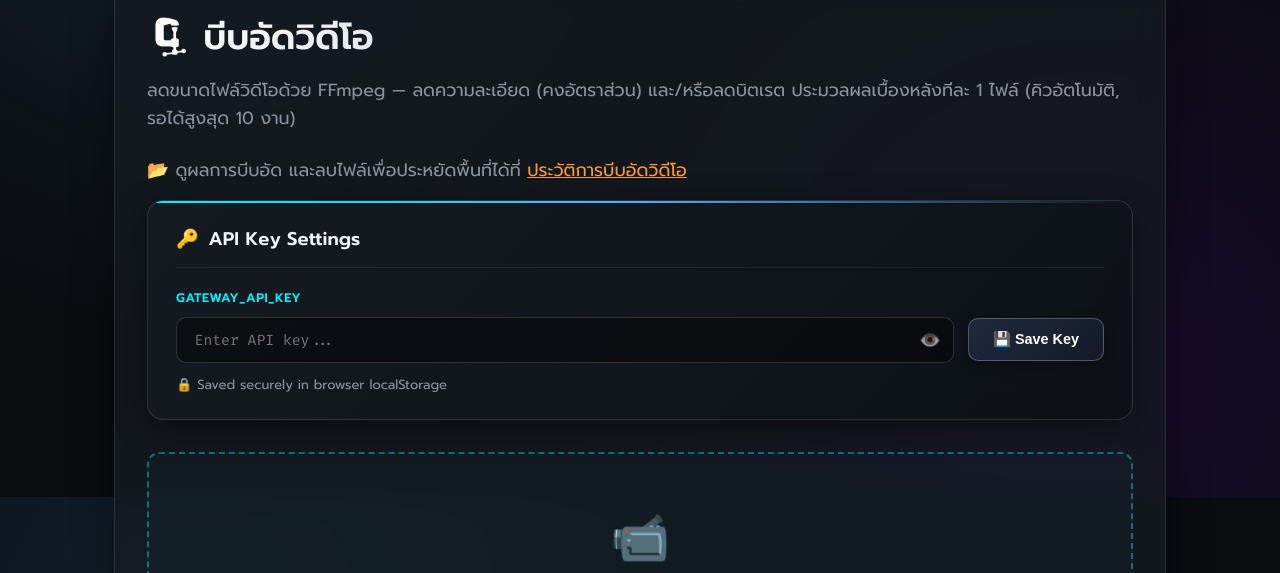
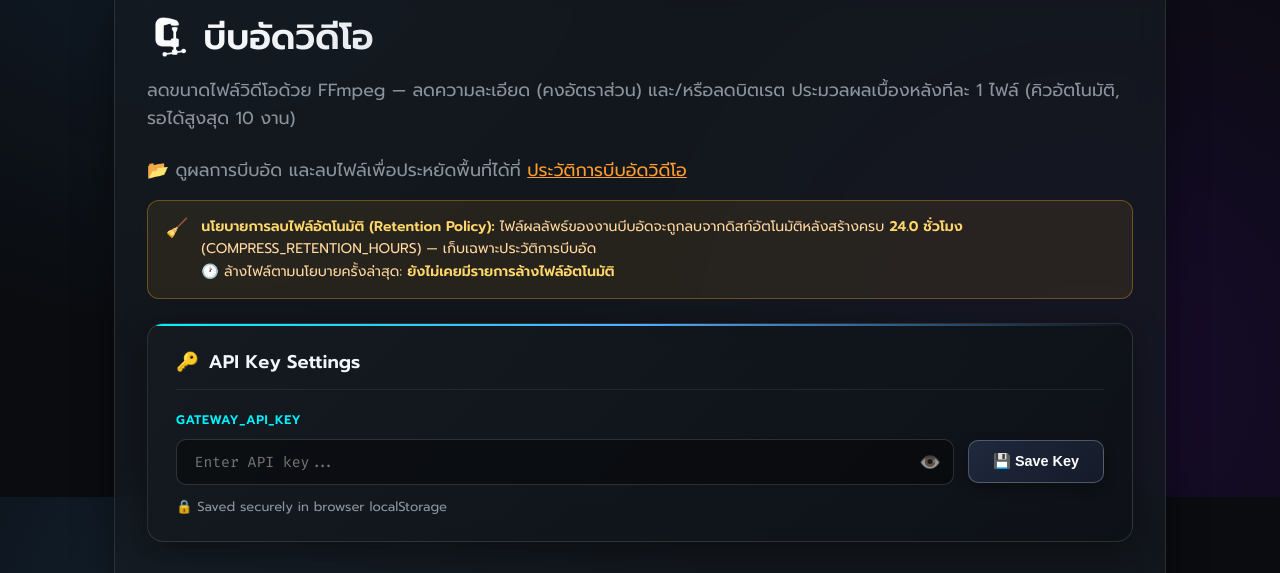
Before and after one commit to choonewza-pro/choonova-transcribe, a FastAPI app: page /media/compress in a window 1280 px wide. Shown: the part 303-876 px from the top of the page. Run offline with FastAPI, Linux system fonts and the light colour scheme; data comes from the database, SQL or seed files in the repository; data that the repository does not hold is empty; some libraries are stand-ins or nearby versions.

Commit message:
feat(compress): add media compression retention policy and UI modal updates

```diff
--- a/app/main.py
+++ b/app/main.py
@@ -450,6 +450,7 @@ async def media_transcribe_page(request: Request):
 
 @app.get("/media/compress", response_class=HTMLResponse)
 async def media_compress_page(request: Request):
+    retention = compress_retention_summary()
     return templates.TemplateResponse(
         request=request,
         name="compress.html",
@@ -461,16 +462,26 @@ async def media_compress_page(request: Request):
             "device": DEVICE,
             "max_concurrent": COMPRESS_MAX_CONCURRENT,
             "max_queued": COMPRESS_MAX_QUEUED,
+            "retention_hours": retention["retention_hours"],
+            "last_cleanup_at": retention["last_cleanup_at"],
+            "last_cleanup_count": retention["last_cleanup_count"],
         },
     )
 
 
 @app.get("/media/compress/jobs/history", response_class=HTMLResponse)
 async def compress_jobs_history_page(request: Request):
+    retention = compress_retention_summary()
     return templates.TemplateResponse(
         request=request,
         name="compress_jobs.html",
-        context={"active_page": "compress_jobs", "header_badge": "Compressor History"},
+        context={
+            "active_page": "compress_jobs",
+            "header_badge": "Compressor History",
+            "retention_hours": retention["retention_hours"],
+            "last_cleanup_at": retention["last_cleanup_at"],
+            "last_cleanup_count": retention["last_cleanup_count"],
+        },
     )
 
 
@@ -885,6 +896,24 @@ async def export_job_result(
 # =========================================================================
 
 
+def compress_retention_summary() -> Dict[str, Any]:
+    """
+    Retention-policy info for the compressor dashboard: the configured window
+    (COMPRESS_RETENTION_HOURS from env) and the last time the automatic
+    cleanup actually removed on-disk files (tracked in the settings table).
+    """
+    last_at = get_setting("COMPRESS_LAST_CLEANUP_AT")
+    try:
+        last_count = int(get_setting("COMPRESS_LAST_CLEANUP_COUNT", "0") or 0)
+    except (TypeError, ValueError):
+        last_count = 0
+    return {
+        "retention_hours": COMPRESS_RETENTION_HOURS,
+        "last_cleanup_at": last_at,
+        "last_cleanup_count": last_count,
+    }
+
+
 def _validate_compress_params(
     target_width: int, bitrate_kbps: int, crf: int,
     trim_start: float = 0.0, trim_end: float = 0.0,
@@ -1038,6 +1067,18 @@ async def list_compress_jobs_api(
             job.get("output_path") and os.path.exists(job.get("output_path") or "")
         )
     return jobs
+
+
+@app.get("/v1/media/compress/retention")
+async def get_compress_retention_info(
+    authenticated: bool = Depends(verify_api_key),
+):
+    """
+    Retention-policy info for the compressor dashboard: how long compressed
+    output files are kept on disk (COMPRESS_RETENTION_HOURS) and the timestamp
+    + count of the last automatic cleanup that actually removed files.
+    """
+    return compress_retention_summary()
 
 
 @app.get("/v1/media/compress/jobs/{job_id}", response_model=CompressJobStatusResponse)
--- a/app/static/css/style.css
+++ b/app/static/css/style.css
@@ -125,6 +125,30 @@ nav {
   white-space: nowrap;
   cursor: default;
   user-select: none;
+}
+
+.retention-banner {
+  display: flex;
+  align-items: flex-start;
+  gap: 0.8rem;
+  margin: 0 0 1.5rem;
+  padding: 0.9rem 1.1rem;
+  border-radius: 12px;
+  background: rgba(210, 153, 34, 0.1);
+  border: 1px solid rgba(210, 153, 34, 0.4);
+  color: #ffd7a0;
+  font-size: 0.88rem;
+  line-height: 1.6;
+}
+
+.retention-icon {
+  font-size: 1.15rem;
+  line-height: 1.4;
+  flex-shrink: 0;
+}
+
+.retention-text strong {
+  color: #ffd76b;
 }
 
 .nav-links {
--- a/app/static/js/compress.js
+++ b/app/static/js/compress.js
@@ -73,6 +73,28 @@ document.addEventListener('DOMContentLoaded', () => {
     if (e.key === 'Escape' && errorModal && errorModal.classList.contains('open')) closeErrorModal();
   });
 
+  // --- Warning Modal ---
+  const warningModal = document.getElementById('warningModal');
+  const warningModalMsg = document.getElementById('warningModalMsg');
+  const warningModalCloseBtn = document.getElementById('warningModalCloseBtn');
+  const warningModalOkBtn = document.getElementById('warningModalOkBtn');
+
+  function openWarningModal(message) {
+    if (warningModalMsg) warningModalMsg.textContent = message || 'กรุณาตรวจสอบข้อมูลที่กรอก';
+    if (warningModal) warningModal.classList.add('open');
+  }
+  function closeWarningModal() {
+    if (warningModal) warningModal.classList.remove('open');
+  }
+  if (warningModalCloseBtn) warningModalCloseBtn.addEventListener('click', closeWarningModal);
+  if (warningModalOkBtn) warningModalOkBtn.addEventListener('click', closeWarningModal);
+  if (warningModal) warningModal.addEventListener('click', (e) => {
+    if (e.target === warningModal) closeWarningModal();
+  });
+  document.addEventListener('keydown', (e) => {
+    if (e.key === 'Escape' && warningModal && warningModal.classList.contains('open')) closeWarningModal();
+  });
+
   function compressErrorMessage(raw) {
     const s = (raw || '').toString();
     const firstLine = s.split('\n')[0].trim();
@@ -131,6 +153,7 @@ document.addEventListener('DOMContentLoaded', () => {
     if (apiKeyInput) apiKeyInput.type = apiKeyInput.type === 'password' ? 'text' : 'password';
   });
   initApiKeyUI();
+  loadRetentionInfo();
 
   // --- Formatting helpers ---
   function formatBytes(bytes) {
@@ -150,6 +173,57 @@ document.addEventListener('DOMContentLoaded', () => {
     return `${secs}วินาที`;
   }
   function preventDefaults(e) { e.preventDefault(); e.stopPropagation(); }
+
+  // --- Retention banner (last automatic cleanup by COMPRESS_RETENTION_HOURS) ---
+  function formatDateTime(dateStr) {
+    if (!dateStr) return '';
+    try {
+      const d = new Date(dateStr);
+      if (isNaN(d.getTime())) return dateStr;
+      return d.toLocaleString('th-TH', {
+        year: 'numeric', month: 'short', day: 'numeric',
+        hour: '2-digit', minute: '2-digit'
+      });
+    } catch (e) {
+      return dateStr;
+    }
+  }
+
+  function escapeText(s) {
+    return String(s == null ? '' : s).replace(/[&<>"']/g, (m) => ({
+      '&': '&amp;', '<': '&lt;', '>': '&gt;', '"': '&quot;', "'": '&#39;'
+    }[m]));
+  }
+
+  async function loadRetentionInfo() {
+    const banner = document.getElementById('retentionBanner');
+    if (!banner) return;
+    try {
+      const headers = {};
+      const apiKey = getApiKey();
+      if (apiKey) headers['x-api-key'] = apiKey;
+      const res = await fetch('/v1/media/compress/retention', { headers });
+      if (!res.ok) return;
+      const info = await res.json();
+      const hours = info.retention_hours || 0;
+      const lastAt = info.last_cleanup_at ? formatDateTime(info.last_cleanup_at) : '';
+      const count = info.last_cleanup_count || 0;
+      const lastCleanup = lastAt
+        ? `🕐 ล้างไฟล์ตามนโยบายครั้งล่าสุด: <strong>${escapeText(lastAt)}</strong>${count ? ` (ลบไฟล์ของ ${count} งาน)` : ''}`
+        : '🕐 ล้างไฟล์ตามนโยบายครั้งล่าสุด: <strong>ยังไม่เคยมีรายการล้างไฟล์อัตโนมัติ</strong>';
+      banner.innerHTML = `
+        <span class="retention-icon">🧹</span>
+        <div class="retention-text">
+          <div><strong>นโยบายการลบไฟล์อัตโนมัติ (Retention Policy):</strong>
+          ไฟล์ผลลัพธ์ของงานบีบอัดจะถูกลบจากดิสก์อัตโนมัติหลังสร้างครบ
+          <strong>${hours} ชั่วโมง</strong> (COMPRESS_RETENTION_HOURS) — เก็บเฉพาะประวัติการบีบอัด</div>
+          <div>${lastCleanup}</div>
+        </div>`;
+    } catch (e) {
+      const el = document.getElementById('retentionLastCleanup');
+      if (el && !el.textContent.trim()) el.textContent = 'ยังไม่เคยมีรายการล้างไฟล์อัตโนมัติ';
+    }
+  }
 
   // --- Drag & drop ---
   compressDropzone.addEventListener('click', () => compressFileInput.click());
@@ -285,7 +359,7 @@ document.addEventListener('DOMContentLoaded', () => {
     const widthVal = parseInt(targetWidthInput.value, 10) || 0;
     const bitrateVal = parseInt(bitrateInput.value, 10) || 0;
     if (!widthVal && !bitrateVal) {
-      alert('กรุณากรอกอย่างใดอย่างหนึ่ง: ความกว้างที่ต้องการ (px) หรือบิตเรต (kbps)');
+      openWarningModal('กรุณากรอกอย่างใดอย่างหนึ่ง: ความกว้างที่ต้องการ (px) หรือบิตเรต (kbps)');
       return;
     }
 
--- a/app/templates/compress.html
+++ b/app/templates/compress.html
@@ -250,6 +268,8 @@
         📂 ดูผลการบีบอัด และลบไฟล์เพื่อประหยัดพื้นที่ได้ที่
         <a href="/media/compress/jobs/history" style="color: #ff9d2e; text-decoration: underline;">ประวัติการบีบอัดวิดีโอ</a>
       </p>
+
+      {% include 'partials/retention_banner.html' %}
 
       {% include 'partials/api_key_settings.html' %}
 
--- a/app/templates/compress_jobs.html
+++ b/app/templates/compress_jobs.html
@@ -297,6 +297,8 @@
       <h1>🗜️ ประวัติการบีบอัดวิดีโอ (Compressor History)</h1>
       <p class="subtitle" style="margin-bottom: 1.5rem;">ดูผลการบีบอัด (ขนาด/ความละเอียด/อัตราการลด) และลบไฟล์ผลลัพธ์ด้วยตนเอง เพื่อประหยัดพื้นที่ดิสก์ — ข้อมูลประวัติยังคงอยู่</p>
 
+      {% include 'partials/retention_banner.html' %}
+
       {% include 'partials/api_key_settings.html' %}
 
       <div class="list-actions">
--- /dev/null
+++ b/app/templates/partials/retention_banner.html
@@ -0,0 +1,23 @@
+<!-- Retention policy + automatic-cleanup info for the video compressor pages.
+     Server-rendered initially (context), then refreshed live by the page JS
+     from GET /v1/media/compress/retention using #retentionBanner. -->
+<div class="retention-banner" id="retentionBanner">
+  <span class="retention-icon">🧹</span>
+  <div class="retention-text">
+    <div>
+      <strong>นโยบายการลบไฟล์อัตโนมัติ (Retention Policy):</strong>
+      ไฟล์ผลลัพธ์ของงานบีบอัดจะถูกลบจากดิสก์อัตโนมัติหลังสร้างครบ
+      <strong>{{ retention_hours|default(24) }} ชั่วโมง</strong>
+      (COMPRESS_RETENTION_HOURS) — เก็บเฉพาะประวัติการบีบอัด
+    </div>
+    <div id="retentionLastCleanup">
+      🕐 ล้างไฟล์ตามนโยบายครั้งล่าสุด:
+      {% if last_cleanup_at %}
+      <strong>{{ last_cleanup_at }}</strong>
+      {% else %}
+      <strong>ยังไม่เคยมีรายการล้างไฟล์อัตโนมัติ</strong>
+      {% endif %}
+      {% if last_cleanup_count %}(ลบไฟล์ของ {{ last_cleanup_count }} งาน){% endif %}
+    </div>
+  </div>
+</div>
```
Also changed, not shown: other parts of app/templates/compress.html (+34 -0 lines), app/db.py (+11 -1 lines), app/static/js/compress_jobs.js (+39 -0 lines), public/choonova-transcribe-cover.jpg (added).
